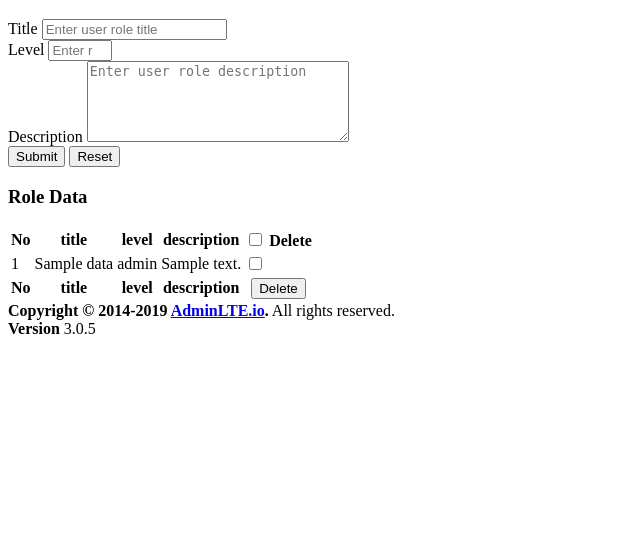
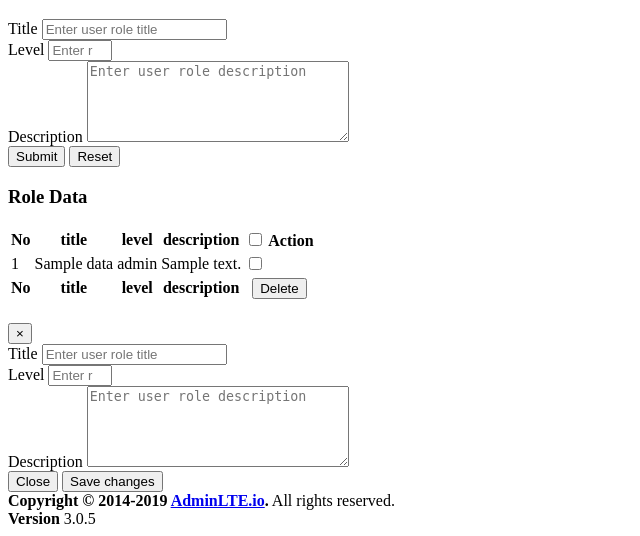
Before and after one commit to iwansafr/ec4, a CodeIgniter 4 app: the page made by app/Views/user/role.php in a window 1280 px wide. Shown: the part 4346-4882 px from the top of the page, without its empty margins (0-640 px from the left). Before the commit the page ends 4680 px from the top, so only its background shows below. Run offline with PHP 8.4 and a stand-in for CodeIgniter, Linux system fonts and the light colour scheme; the template is opened without the code that fills it: most values are stand-ins (such as "Sample title", 1, 10 or a date in 2020); data that the repository does not hold is empty; some libraries are stand-ins or nearby versions.

Commit message:
debug on role update

```diff
--- a/app/Config/Routes.php
+++ b/app/Config/Routes.php
@@ -35,6 +35,8 @@ $routes->post('/config','Config::save');
 $routes->group('user',function($routes){
 	$routes->add('role','User::role');
 	$routes->post('role','User::role_edit_save');
+	$routes->post('role/(:num)','User::role_edit_save/$1');
+	$routes->add('role/detail/(:num)','User::role_detail/$1');
 	$routes->post('role/multi_delete','User::role_multi_delete');
 	// $routes->delete('role/delete','User::role_delete');
 	$routes->add('role/delete/(:num)','User::role_delete/$1');
--- a/app/Models/User.php
+++ b/app/Models/User.php
@@ -11,6 +11,12 @@ class User extends Model
 	protected $allowedFields = ['id','user_role_id','username','password','image','status'];
 	protected $title = 'user';
 	protected $useTimestamps = true;
+	protected $date = true;
+
+	// public function __construct()
+	// {
+	// 	$this->setDate(true);
+	// }
 
 	public function role_edit_save($post,$id)
 	{
--- a/app/Views/user/role_list.php
+++ b/app/Views/user/role_list.php
@@ -14,7 +14,7 @@
           <th>
           	<div class="form-check">
               <input class="form-check-input" type="checkbox" id="check_delete" value="1">
-              <label for="check_delete" class="form-check-label"> Delete</label>
+              <label for="check_delete" class="form-check-label"> Action</label>
             </div>
   				</th>
         </tr>
@@ -30,6 +30,8 @@
         				<td><?php echo $value['description'] ?></td>
         				<td>
       					 <input type="checkbox" class="del_check" name="del_row[]" value="<?php echo $value['id'] ?>"> <a href="/user/role/delete/<?php echo $value['id'];?>" data-toggle="tooltip" title="delete <?php echo $value['title'];?>" class="btn btn-default btn-sm"><i class="fa fa-trash"></i></a>
+                 <a href="#" data-id="<?php echo $value['id'] ?>" title="edit <?php echo $value['title'];?>" class="btn btn-default btn-sm edit_role" data-toggle="modal" data-target="#modal-default"><i class="fa fa-pencil-alt"></i></a>
+                </button>
         				</td>
         			</tr>
         		<?php endforeach ?>
@@ -51,3 +53,37 @@
   </div>
   <!-- /.card-body -->
 </div>
+<div class="modal fade" id="modal-default">
+  <div class="modal-dialog">
+    <form method="post">
+      <div class="modal-content">
+        <div class="modal-header">
+          <h4 class="modal-title"></h4>
+          <button type="button" class="close" data-dismiss="modal" aria-label="Close">
+            <span aria-hidden="true">&times;</span>
+          </button>
+        </div>
+        <div class="modal-body">
+          <div class="form-group">
+            <label>Title</label>
+            <input type="text" name="title" class="form-control" placeholder="Enter user role title" required>
+          </div>
+          <div class="form-group">
+            <label>Level</label>
+            <input type="number" name="level" class="form-control" placeholder="Enter role level" min="1" max="100" required>
+          </div>
+          <div class="form-group">
+            <label>Description</label>
+            <textarea name="description" cols="30" rows="5" class="form-control" placeholder="Enter user role description" required></textarea>
+          </div>
+        </div>
+        <div class="modal-footer justify-content-between">
+          <button type="button" class="btn btn-default" data-dismiss="modal">Close</button>
+          <button type="submit" class="btn btn-primary"><i class="fa fa-save"></i> Save changes</button>
+        </div>
+      </div>
+    </form>
+    <!-- /.modal-content -->
+  </div>
+  <!-- /.modal-dialog -->
+</div>
--- /dev/null
+++ b/app/Views/user/user_role_js.php
@@ -0,0 +1 @@
+<script src="/assets/modules/user/script.js"></script>
```
Also changed, not shown: app/Controllers/User.php (+17 -3 lines), public/assets/js/script.js, public/assets/modules/user/script.js (added).
